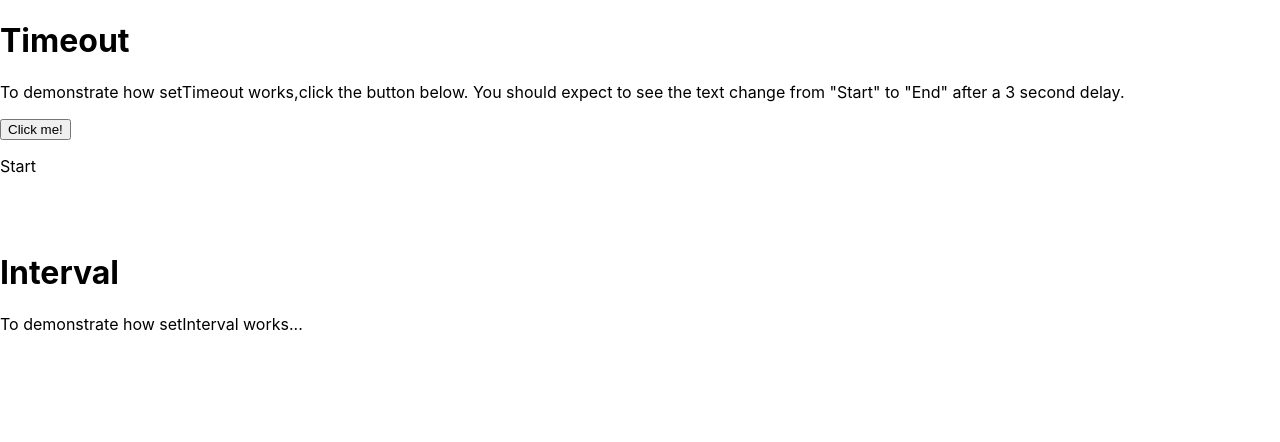
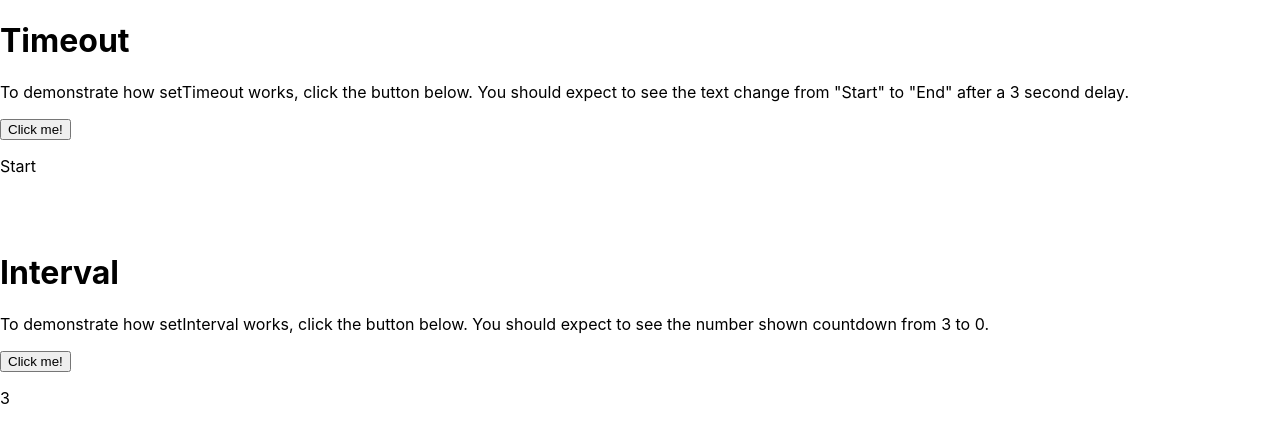
Before and after one commit to micah-rose/timeout-intervals, a React app: page / in a window 1280 px wide. Shown: the top 442 px of the page. Built offline with nearby package versions, Linux system fonts and the light colour scheme.

Commit message:
Added functionality for using setInterval to countdown from 3 and stop at 0.

```diff
--- a/src/components/Interval.js
+++ b/src/components/Interval.js
@@ -1,11 +1,42 @@
-import React from 'react';
+import React, {useState, useEffect} from 'react';
 import classes from './Component.css';
 
 const Interval = () => {
+
+    const [count, startCountdown]= useState(3);
+    const [isClicked, setClicked] = useState(false);
+
+    // const countdownHandler = () => {
+    //     const countdown = setInterval(() => startCountdown(count - 1), 1000);
+    //     if (count <= 0){
+    //         return () => clearInterval(countdown)
+    //     }
+    // }
+
+    const clicked = () => {
+        setClicked(true);
+    }
+
+    useEffect(() => {
+        let countdown = null;
+        if (isClicked && count > 0) {
+            countdown = setInterval(() => {startCountdown(count => count - 1)},
+            1000);
+        } else if (isClicked && count === 0){
+            clearInterval(countdown);
+        }
+        return () => clearInterval(countdown);
+    }, [isClicked, count])
+
+
     return (
         <div className={classes.Interval}>
         <h1>Interval</h1>
-        <p>To demonstrate how setInterval works...</p>
+        <p>To demonstrate how setInterval works, click the button below. You should expect
+            to see the number shown countdown from 3 to 0.</p>
+
+        <button onClick={clicked}>Click me!</button>
+        <p className={classes.Message}>{count}</p>
     </div>
     )
 }
--- a/src/components/Timeout.js
+++ b/src/components/Timeout.js
@@ -13,7 +13,7 @@ const Timeout = () => {
     return (
         <div className={classes.Timeout}>
             <h1>Timeout</h1>
-            <p>To demonstrate how setTimeout works,click the button below.
+            <p>To demonstrate how setTimeout works, click the button below.
                 You should expect to see the text change from "Start" to "End" after a 3 second delay.</p>
 
             <button onClick={changeHandler}>Click me!</button>
```
